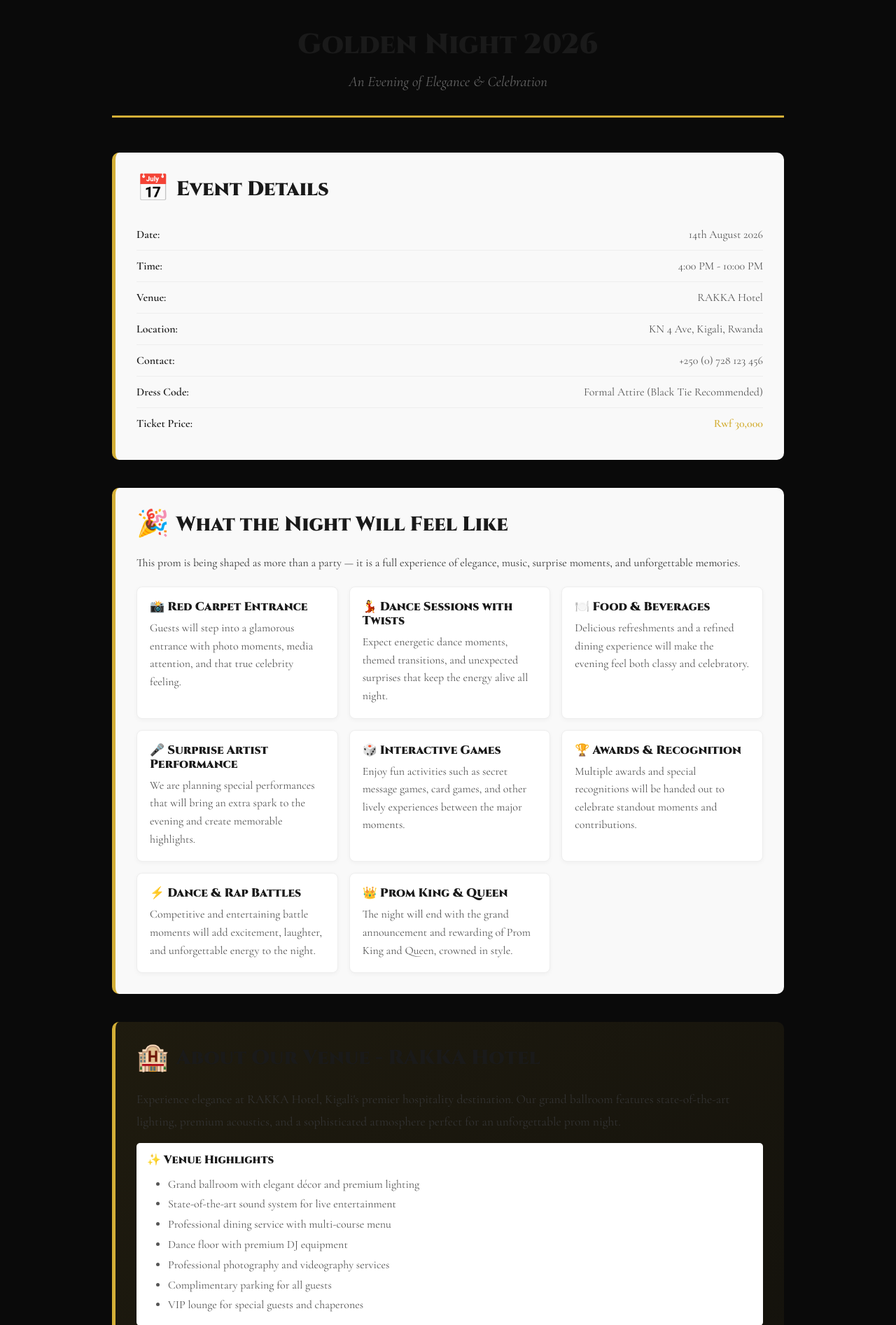
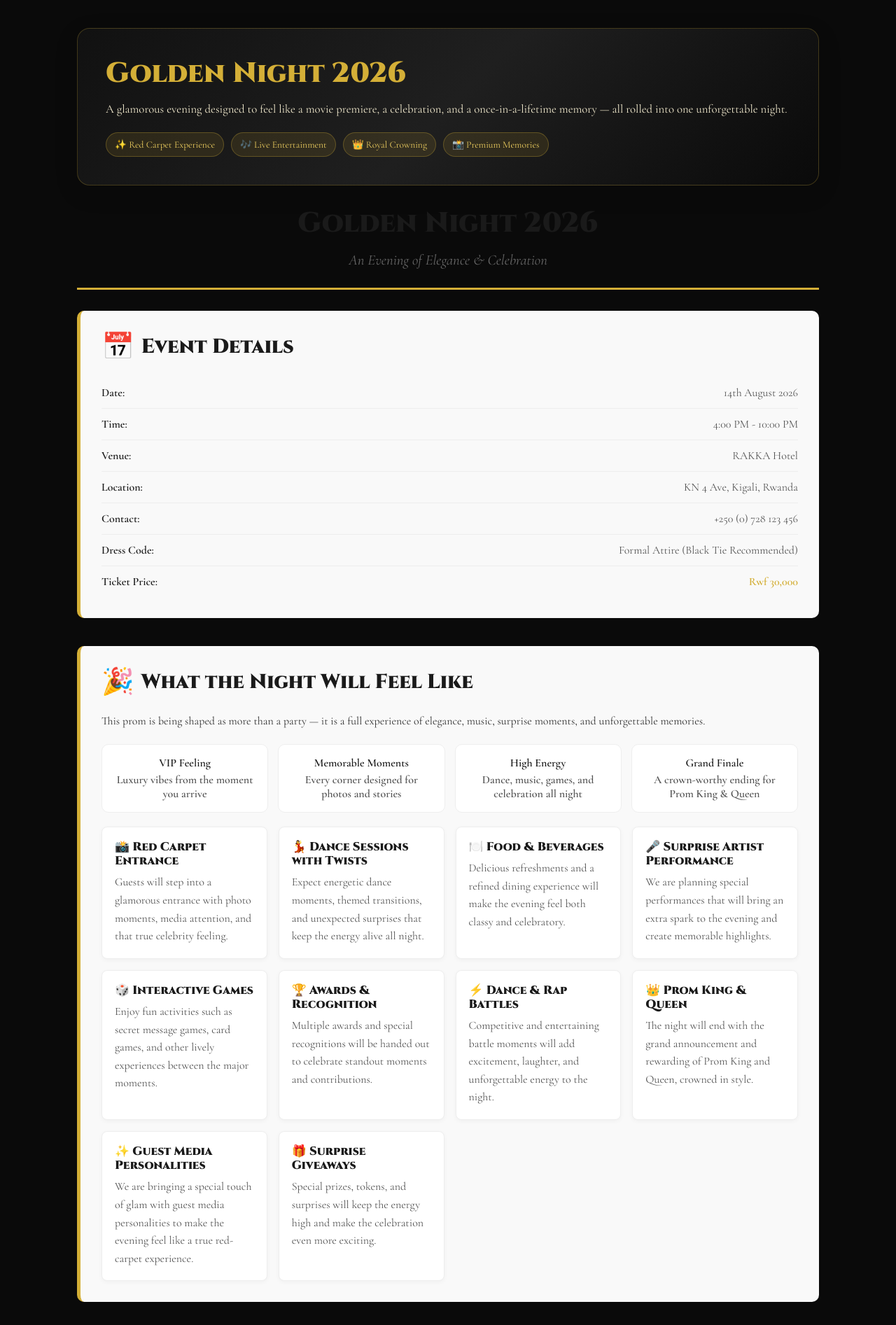
Before and after one commit to Santanamera/golden-night-2026, a PHP site: page /prom-system/public/prom-info.php in a window 1280 px wide. Shown: the part 120-2013 px from the top of the page at 70% size. Run offline with PHP 8.4, Linux system fonts and the light colour scheme; data comes from the database, SQL or seed files in the repository; some libraries are stand-ins or nearby versions.

Commit message:
Upgrade event info page with premium promo experience and extra attractions

```diff
--- a/public/prom-info.php
+++ b/public/prom-info.php
@@ -22,16 +22,54 @@ $promVenuePhone = $settings['prom_venue_phone'] ?? '+250 (0) 728 123 456';
     <link rel="stylesheet" href="../assets/css/style.css">
     <style>
         .info-container {
-            max-width: 1000px;
+            max-width: 1100px;
             margin: 0 auto;
-            padding: 40px 20px;
+            padding: 40px 20px 80px;
+        }
+
+        .hero-banner {
+            background: linear-gradient(135deg, #111111 0%, #1f1f1f 50%, #0a0a0a 100%);
+            border: 1px solid rgba(212, 175, 55, 0.25);
+            border-radius: 18px;
+            padding: 40px;
+            margin-bottom: 30px;
+            box-shadow: 0 10px 35px rgba(0, 0, 0, 0.12);
+        }
+
+        .hero-banner h1 {
+            font-size: 2.5em;
+            color: #D4AF37;
+            margin-bottom: 12px;
+        }
+
+        .hero-banner p {
+            color: #f0e8cc;
+            font-size: 1.05em;
+            line-height: 1.8;
+            margin: 0;
+        }
+
+        .hero-badges {
+            display: flex;
+            flex-wrap: wrap;
+            gap: 10px;
+            margin-top: 18px;
+        }
+
+        .hero-badges span {
+            background: rgba(212, 175, 55, 0.12);
+            border: 1px solid rgba(212, 175, 55, 0.3);
+            color: #f0d060;
+            padding: 8px 12px;
+            border-radius: 999px;
+            font-size: 0.85em;
         }
 
         .info-header {
             text-align: center;
-            margin-bottom: 50px;
+            margin-bottom: 30px;
             border-bottom: 3px solid #D4AF37;
-            padding-bottom: 30px;
+            padding-bottom: 20px;
         }
 
         .info-header h1 {
@@ -188,6 +226,29 @@ $promVenuePhone = $settings['prom_venue_phone'] ?? '+250 (0) 728 123 456';
             margin-top: 20px;
         }
 
+        .feature-strip {
+            display: grid;
+            grid-template-columns: repeat(auto-fit, minmax(180px, 1fr));
+            gap: 14px;
+            margin: 20px 0 8px;
+        }
+
+        .feature-pill {
+            background: white;
+            border: 1px solid #eee;
+            border-radius: 10px;
+            padding: 16px;
+            text-align: center;
+            color: #555;
+            font-weight: 600;
+        }
+
+        .feature-pill strong {
+            color: #1a1a1a;
+            display: block;
+            margin-bottom: 4px;
+        }
+
         .activity-card {
             background: white;
             border: 1px solid #eee;
@@ -271,7 +332,17 @@ $promVenuePhone = $settings['prom_venue_phone'] ?? '+250 (0) 728 123 456';
     </nav>
 
     <div class="info-container">
-        <!-- Header -->
+        <div class="hero-banner">
+            <h1><?php echo htmlspecialchars($promName); ?></h1>
+            <p>A glamorous evening designed to feel like a movie premiere, a celebration, and a once-in-a-lifetime memory — all rolled into one unforgettable night.</p>
+            <div class="hero-badges">
+                <span>✨ Red Carpet Experience</span>
+                <span>🎶 Live Entertainment</span>
+                <span>👑 Royal Crowning</span>
+                <span>📸 Premium Memories</span>
+            </div>
+        </div>
+
         <div class="info-header">
             <h1><?php echo htmlspecialchars($promName); ?></h1>
             <p class="theme">An Evening of Elegance & Celebration</p>
@@ -314,6 +385,12 @@ $promVenuePhone = $settings['prom_venue_phone'] ?? '+250 (0) 728 123 456';
         <div class="info-section">
             <h2><span class="icon">🎉</span> What the Night Will Feel Like</h2>
             <p>This prom is being shaped as more than a party — it is a full experience of elegance, music, surprise moments, and unforgettable memories.</p>
+            <div class="feature-strip">
+                <div class="feature-pill"><strong>VIP Feeling</strong>Luxury vibes from the moment you arrive</div>
+                <div class="feature-pill"><strong>Memorable Moments</strong>Every corner designed for photos and stories</div>
+                <div class="feature-pill"><strong>High Energy</strong>Dance, music, games, and celebration all night</div>
+                <div class="feature-pill"><strong>Grand Finale</strong>A crown-worthy ending for Prom King & Queen</div>
+            </div>
             <div class="activity-grid">
                 <div class="activity-card">
                     <h3>📸 Red Carpet Entrance</h3>
@@ -346,6 +423,14 @@ $promVenuePhone = $settings['prom_venue_phone'] ?? '+250 (0) 728 123 456';
                 <div class="activity-card">
                     <h3>👑 Prom King & Queen</h3>
                     <p>The night will end with the grand announcement and rewarding of Prom King and Queen, crowned in style.</p>
+                </div>
+                <div class="activity-card">
+                    <h3>✨ Guest Media Personalities</h3>
+                    <p>We are bringing a special touch of glam with guest media personalities to make the evening feel like a true red-carpet experience.</p>
+                </div>
+                <div class="activity-card">
+                    <h3>🎁 Surprise Giveaways</h3>
+                    <p>Special prizes, tokens, and surprises will keep the energy high and make the celebration even more exciting.</p>
                 </div>
             </div>
         </div>
```
